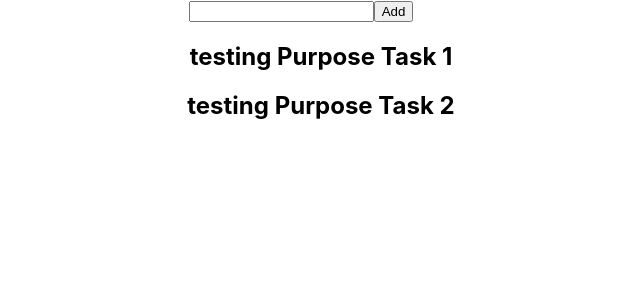
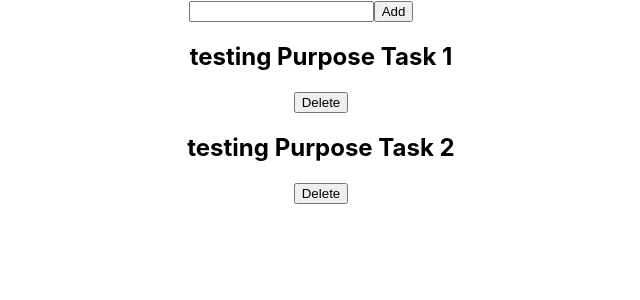
Before and after one commit to BaselQq/react_todolist, a React (Create React App) app: page / in a window 1280 px wide. Shown: the top 300 px of the page, without its empty margins (339-979 px from the left). Built offline with nearby package versions, Linux system fonts and the light colour scheme.

Commit message:
added delete button

```diff
--- a/src/components/Task.js
+++ b/src/components/Task.js
@@ -1,9 +1,18 @@
-import React from "react";
+import React, { useState } from "react";
 
 const Task = (props) => {
+  const [isExisted, setExisted] = useState(true);
+
+const deleteTask = () => {
+  setExisted(false);
+};
+
   return (
     <div>
-      <h2>{props.title}</h2>
+      {isExisted && <h2>{props.title}</h2>}
+      <div>
+      {isExisted && <button onClick={deleteTask}>Delete</button>}
+      </div>
     </div>
   );
 };
```
